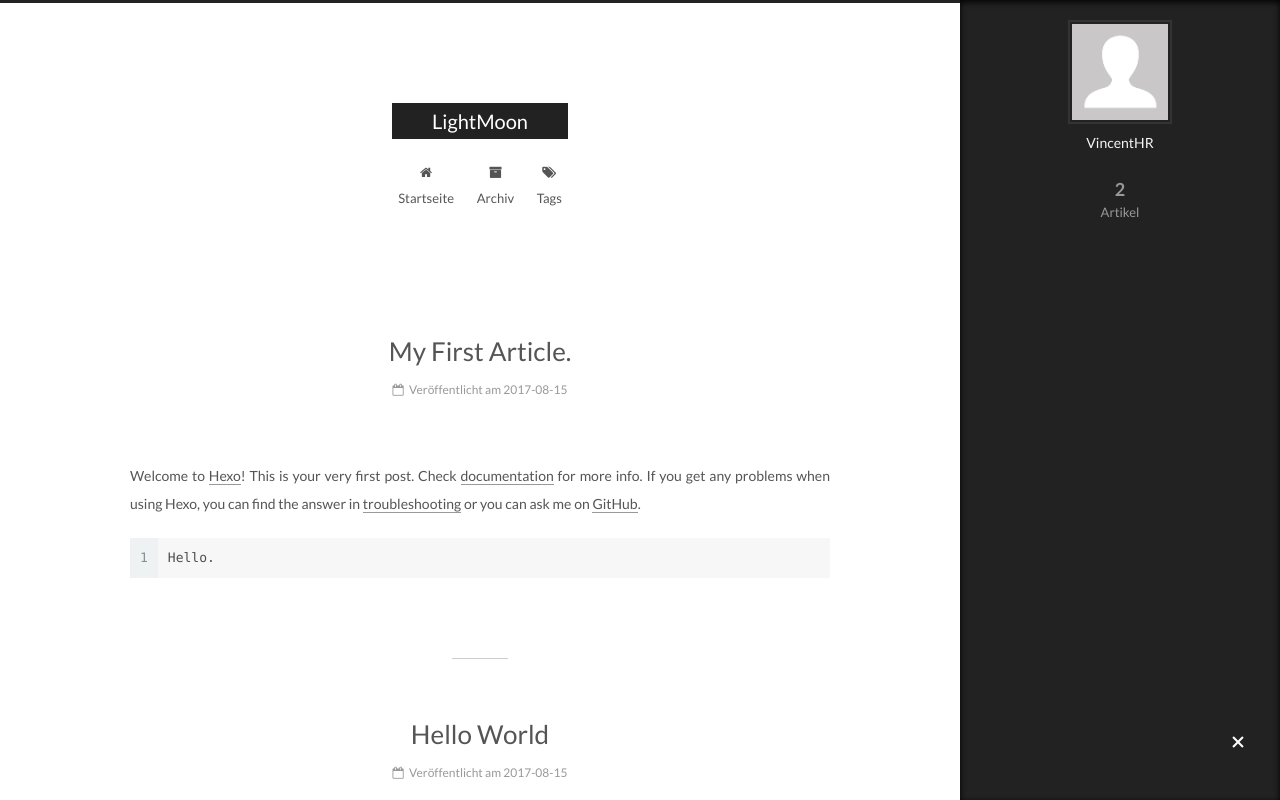
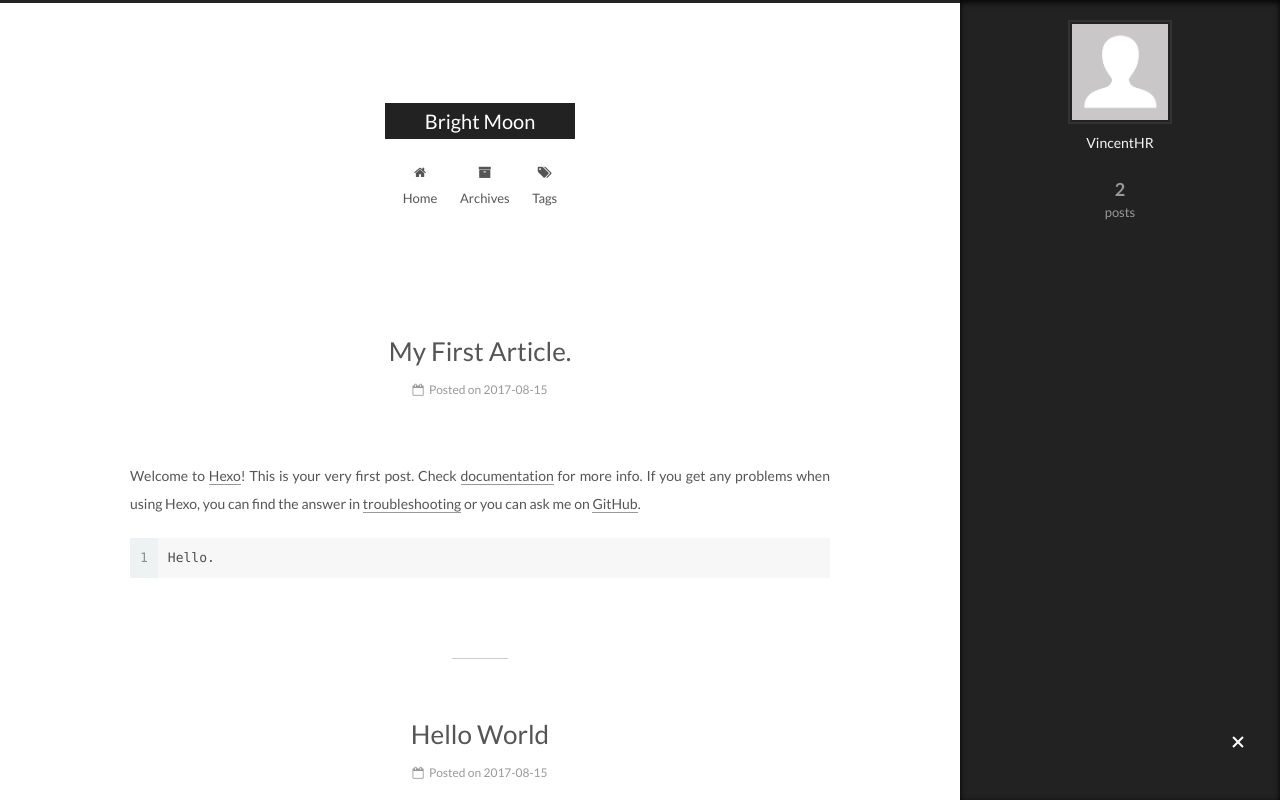
Before and after one commit to VincentHR/VincentHR.github.io, a plain HTML site: page index.html in a window 1280 px wide. Both pictures are taken after a click on the element 1238 px from the left and 743 px from the top of the page. Shown: the top 800 px of the page. Drawn offline with Linux system fonts and the light colour scheme.

Commit message:
Site updated: 2017-08-15 13:46:23

```diff
--- a/css/main.css
+++ b/css/main.css
@@ -1808,7 +1808,7 @@ pre .javascript .function {
   width: 4px;
   height: 4px;
   border-radius: 50%;
-  background: #b9a3de;
+  background: #ff1b7d;
 }
 .links-of-blogroll {
   font-size: 13px;
--- a/index.html
+++ b/index.html
@@ -95,11 +95,11 @@
 
 
 <meta property="og:type" content="website">
-<meta property="og:title" content="LightMoon">
+<meta property="og:title" content="Bright Moon">
 <meta property="og:url" content="http://yoursite.com/index.html">
-<meta property="og:site_name" content="LightMoon">
+<meta property="og:site_name" content="Bright Moon">
 <meta name="twitter:card" content="summary">
-<meta name="twitter:title" content="LightMoon">
+<meta name="twitter:title" content="Bright Moon">
 
 
 
@@ -134,7 +134,7 @@
 
 
 
-  <title>LightMoon</title>
+  <title>Bright Moon</title>
 
 
 
@@ -166,7 +166,7 @@
     <div class="custom-logo-site-title">
       <a href="/"  class="brand" rel="start">
         <span class="logo-line-before"><i></i></span>
-        <span class="site-title">LightMoon</span>
+        <span class="site-title">Bright Moon</span>
         <span class="logo-line-after"><i></i></span>
       </a>
     </div>
@@ -196,7 +196,7 @@
 
               <i class="menu-item-icon fa fa-fw fa-home"></i> <br />
 
-            Startseite
+            Home
           </a>
         </li>
 
@@ -206,7 +206,7 @@
 
               <i class="menu-item-icon fa fa-fw fa-archive"></i> <br />
 
-            Archiv
+            Archives
           </a>
         </li>
 
@@ -262,7 +262,7 @@
     </span>
 
     <span hidden itemprop="publisher" itemscope itemtype="http://schema.org/Organization">
-      <meta itemprop="name" content="LightMoon">
+      <meta itemprop="name" content="Bright Moon">
     </span>
 
 
@@ -282,7 +282,7 @@
                 <i class="fa fa-calendar-o"></i>
               </span>
 
-                <span class="post-meta-item-text">Veröffentlicht am</span>
+                <span class="post-meta-item-text">Posted on</span>
 
               <time title="Post created" itemprop="dateCreated datePublished" datetime="2017-08-15T10:09:55+08:00">
                 2017-08-15
@@ -382,7 +382,7 @@
     </span>
 
     <span hidden itemprop="publisher" itemscope itemtype="http://schema.org/Organization">
-      <meta itemprop="name" content="LightMoon">
+      <meta itemprop="name" content="Bright Moon">
     </span>
 
 
@@ -402,7 +402,7 @@
                 <i class="fa fa-calendar-o"></i>
               </span>
 
-                <span class="post-meta-item-text">Veröffentlicht am</span>
+                <span class="post-meta-item-text">Posted on</span>
 
               <time title="Post created" itemprop="dateCreated datePublished" datetime="2017-08-15T10:06:14+08:00">
                 2017-08-15
@@ -535,7 +535,7 @@
             <div class="site-state-item site-state-posts">
               <a href="/archives/">
                 <span class="site-state-item-count">2</span>
-                <span class="site-state-item-name">Artikel</span>
+                <span class="site-state-item-name">posts</span>
               </a>
             </div>
 
@@ -591,7 +591,7 @@
 
 
   <div class="powered-by">
-    Erstellt mit  <a class="theme-link" href="https://hexo.io">Hexo</a>
+    Powered by <a class="theme-link" href="https://hexo.io">Hexo</a>
   </div>
 
   <span class="post-meta-divider">|</span>
```
Also changed, not shown: 2017/08/15/First/index.html (+9 -9 lines), 2017/08/15/hello-world/index.html (+11 -11 lines), archives/2017/08/index.html (+10 -10 lines), archives/2017/index.html (+10 -10 lines), archives/index.html (+10 -10 lines).
